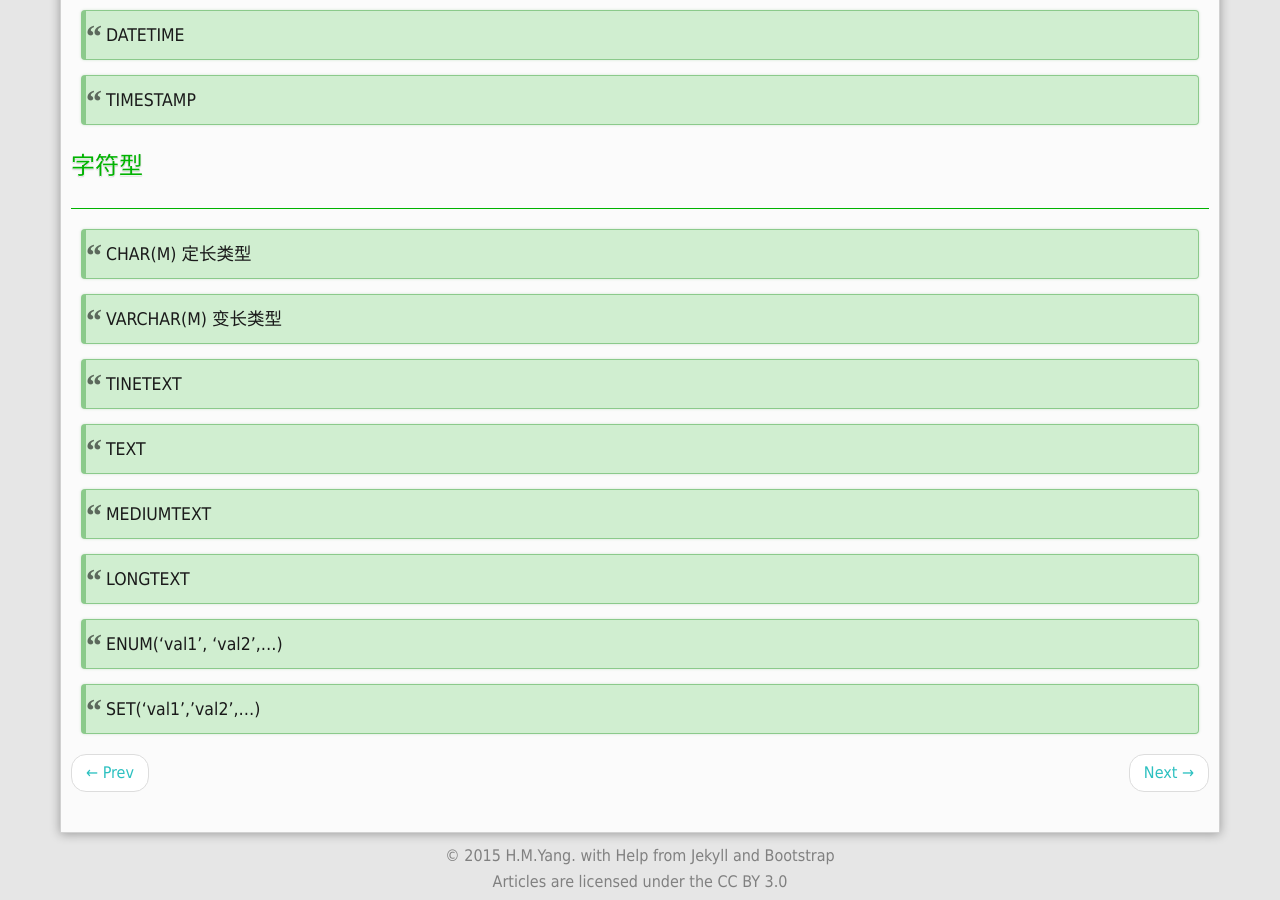
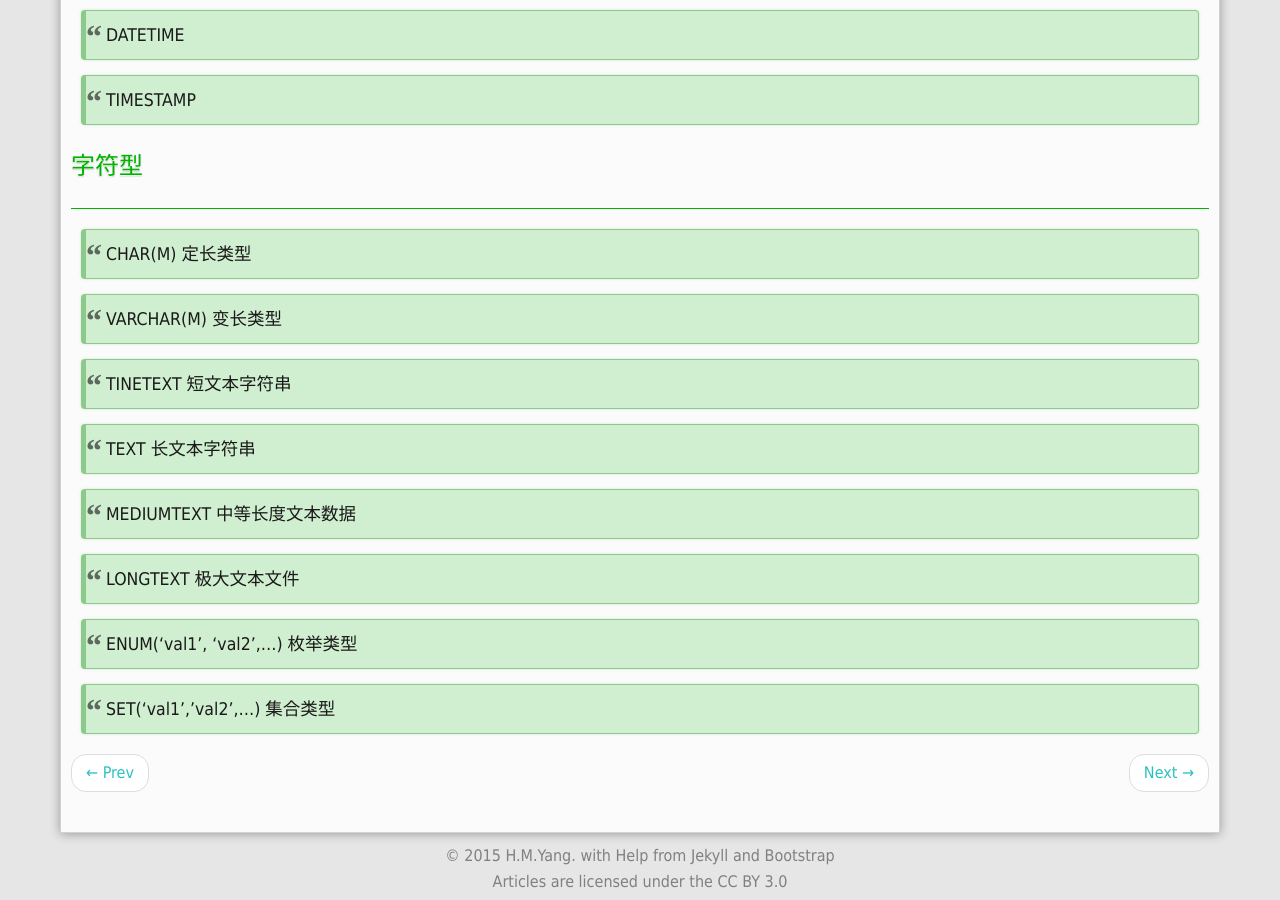
Before and after one commit to YHM07/yhm07.github.io, a Jekyll site: the page built from _posts/2015-09-07-mysql-datatype.md, in a window 1280 px wide and 900 px high, scrolled down 1304 px. Built offline with Jekyll 4.4.1, drawn with Linux system fonts in a browser that asks for light colours; Markdown is read by kramdown in place of the engine named in the settings; comment, search, counter and statistics services are not loaded; some of the changed text lies outside the part shown.

Commit message:
更新markdown语法使之符合GFM,更新了主页显示的概要信息

```diff
--- a/_posts/2015-09-07-mysql-datatype.md
+++ b/_posts/2015-09-07-mysql-datatype.md
@@ -18,24 +18,24 @@
 ### 整型(分有符号整型和无符号整型)
 ---
 
-> TINYINT(一个字节)
+> TINYINT				(一个字节)
 
-> SMALLINT(两个字节)
+> SMALLINT				(两个字节)
 
-> MEDIUMINT(三个字节)
+> MEDIUMINT				(三个字节)
 
-> INT(四个字节)
+> INT					(四个字节)
 
-> BIGINT (八个字节)
+> BIGINT				(八个字节)
 
 <!-- more -->
 
 ### 浮点型
 ---
 
-> FLOAT[(M,D)] M是数字总位数，D是小数位数
+> FLOAT[(M,D)]			M是数字总位数，D是小数位数
 
-> DOUBLE[(M,D)] M是数字总位数，D是小数位数
+> DOUBLE[(M,D)]			M是数字总位数，D是小数位数
 
 ### 日期类型
 ---
@@ -54,18 +54,18 @@
 ### 字符型
 ---
 
-> CHAR(M) 定长类型
+> CHAR(M)				定长类型
 
-> VARCHAR(M) 变长类型
+> VARCHAR(M)			变长类型
 
-> TINETEXT
+> TINETEXT				短文本字符串
 
-> TEXT
+> TEXT					长文本字符串
 
-> MEDIUMTEXT
+> MEDIUMTEXT			中等长度文本数据
 
-> LONGTEXT
+> LONGTEXT				极大文本文件
 
-> ENUM('val1', 'val2',...)
+> ENUM('val1', 'val2',...)			枚举类型
 
-> SET('val1','val2',...)
+> SET('val1','val2',...)			集合类型
```
